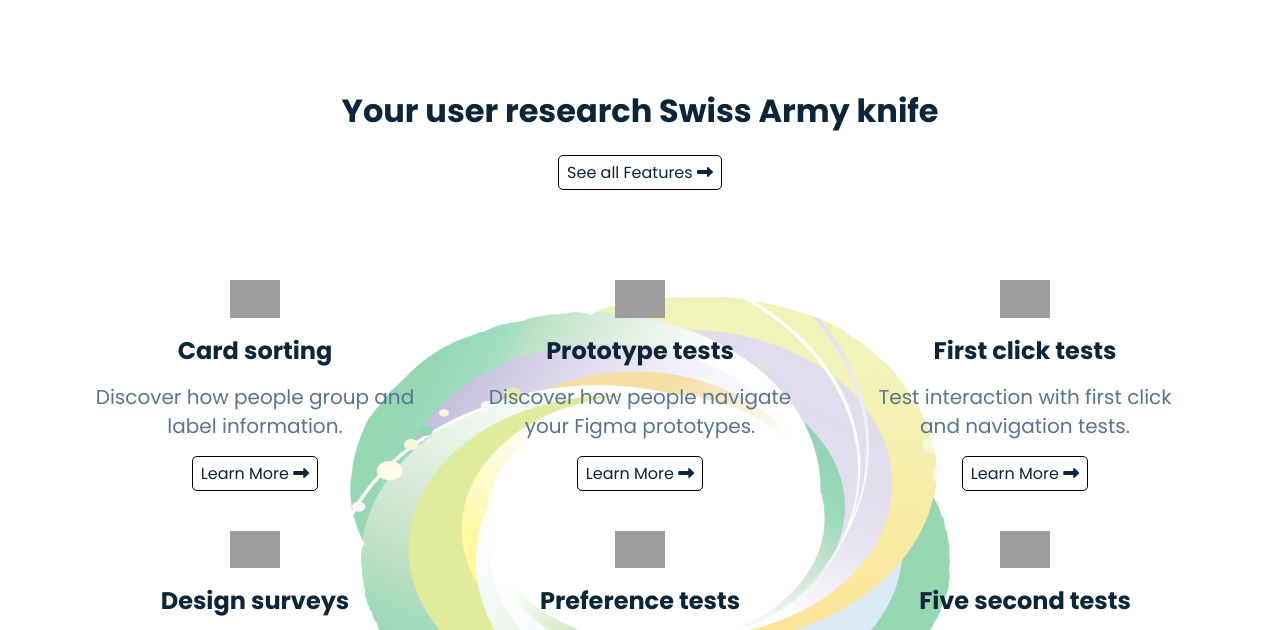
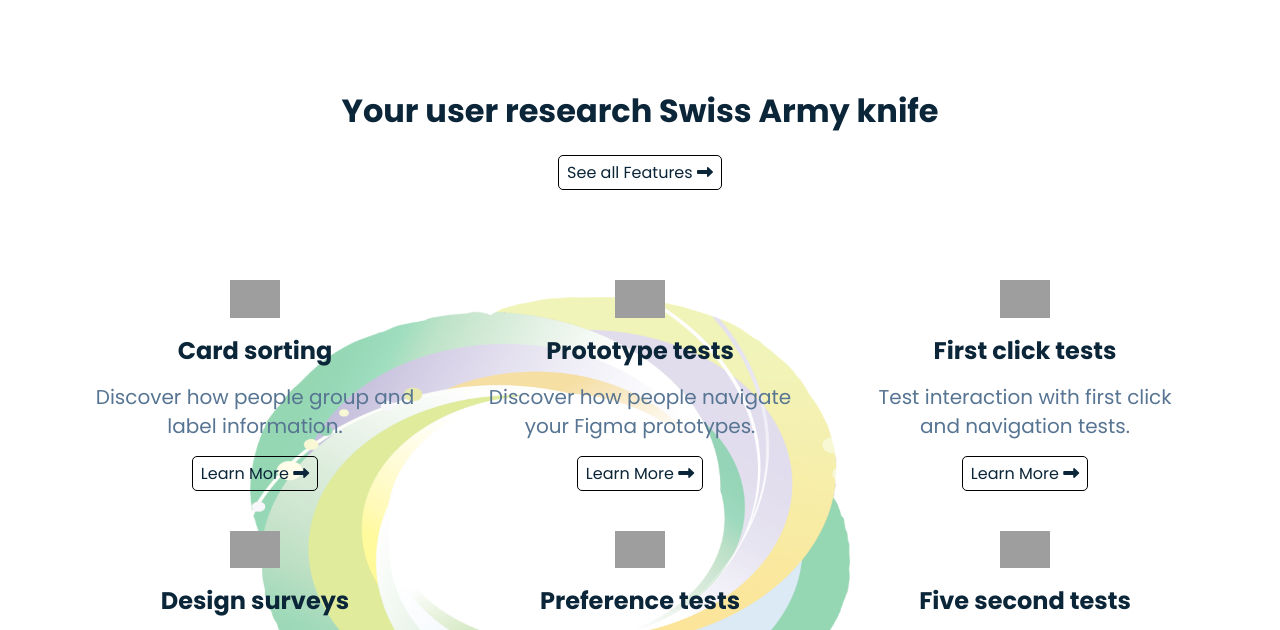
Before and after one commit to Ajay-Devkate/First-Website, a plain HTML site: page index.html in a window 1280 px wide. Shown: the part 789-1419 px from the top of the page. Drawn offline with Linux system fonts and the light colour scheme; grey boxes are pictures that could not be loaded.

Commit message:
Update style.css

```diff
--- a/style.css
+++ b/style.css
@@ -228,9 +228,9 @@
      padding: 90px var(--padding-inline-section) 0;
      background-image: url(asset\ 46.png);
      background-repeat: no-repeat;
-     background-position: 300px 300px;
+     background-position: 200px 300px;
      background-size: 600px;
-     padding-bottom: 10pxpx;
+     padding-bottom: 10px;
 
  }
 
```
